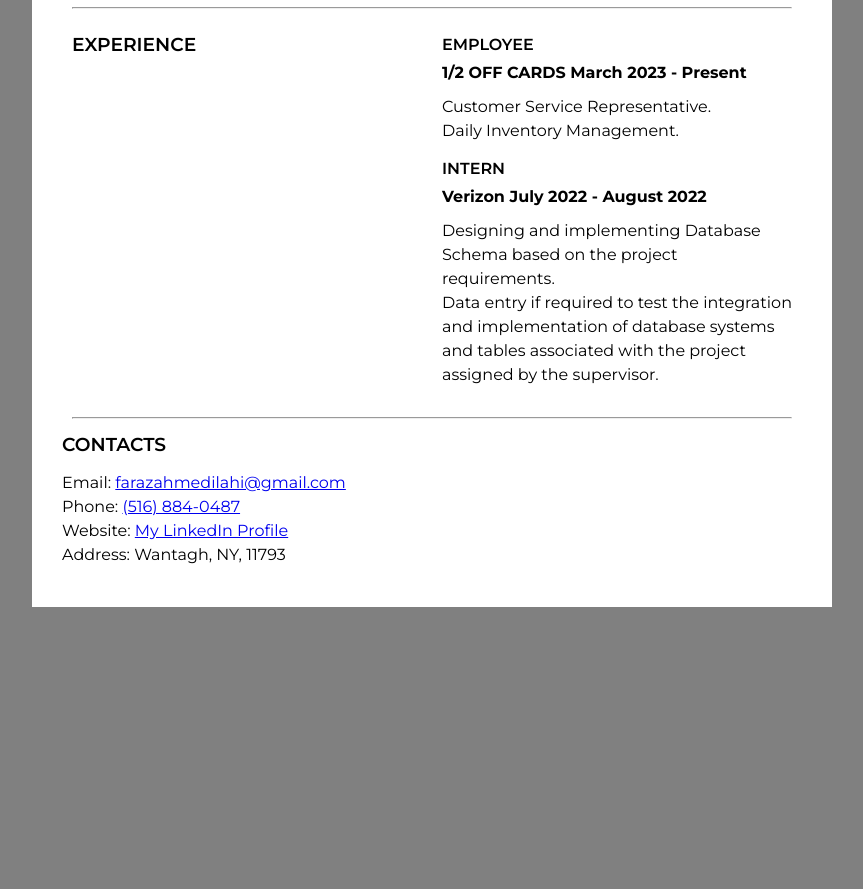
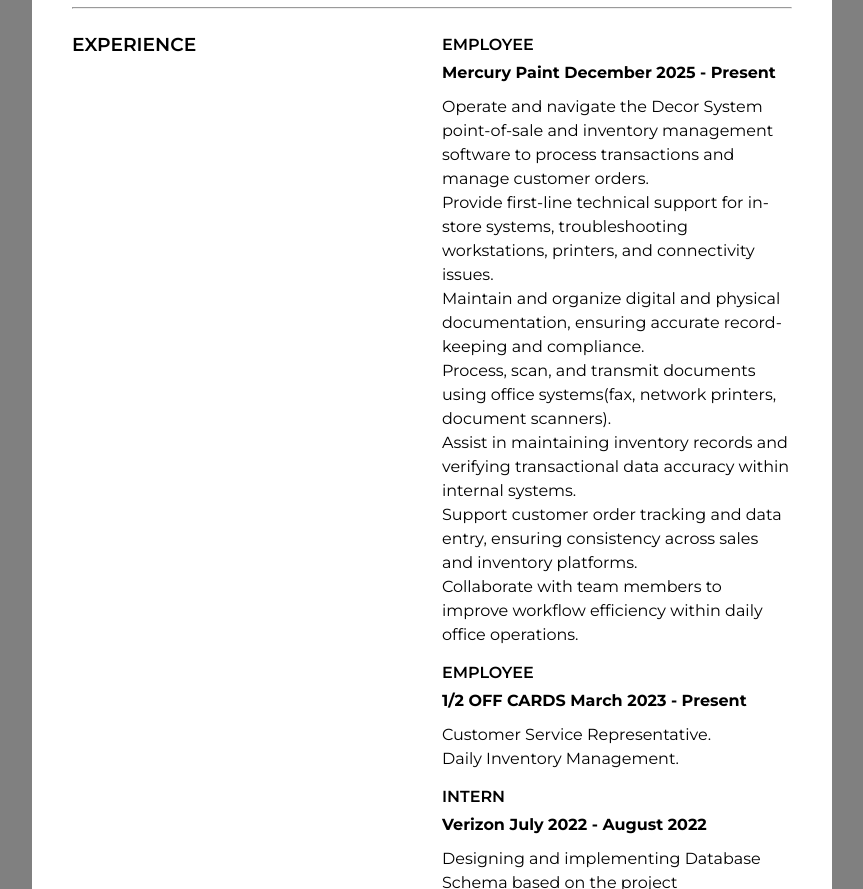
Before and after one commit to FarazIlahi/resume, a plain HTML site: page index.html in a window 1280 px wide. Shown: the part 1155-2044 px from the top of the page, without its empty margins (208-1071 px from the left). Before the commit the page ends 1778 px from the top, so only its background shows below. Drawn offline with Linux system fonts and the light colour scheme.

Commit message:
Add Experience: Mercury Paint

```diff
--- a/index.html
+++ b/index.html
@@ -82,6 +82,15 @@
         </div>
         <div class="grid-item">
           <h4>Employee</h4>
+          <b>Mercury Paint December 2025 - Present</b>
+          <p>Operate and navigate the Decor System point-of-sale and inventory management software to process transactions and manage customer orders.
+            <br>Provide first-line technical support for in-store systems, troubleshooting workstations, printers, and connectivity issues.
+            <br>Maintain and organize digital and physical documentation, ensuring accurate record-keeping and compliance.
+          <br>Process, scan, and transmit documents using office systems(fax, network printers, document scanners).
+          <br>Assist in maintaining inventory records and verifying transactional data accuracy within internal systems.
+          <br>Support customer order tracking and data entry, ensuring consistency across sales and inventory platforms.
+          <br>Collaborate with team members to improve workflow efficiency within daily office operations.</p>
+          <h4>Employee</h4>
           <b>1/2 OFF CARDS March 2023 - Present</b>
           <p>Customer Service Representative.
             <br>Daily Inventory Management.</p>
```
